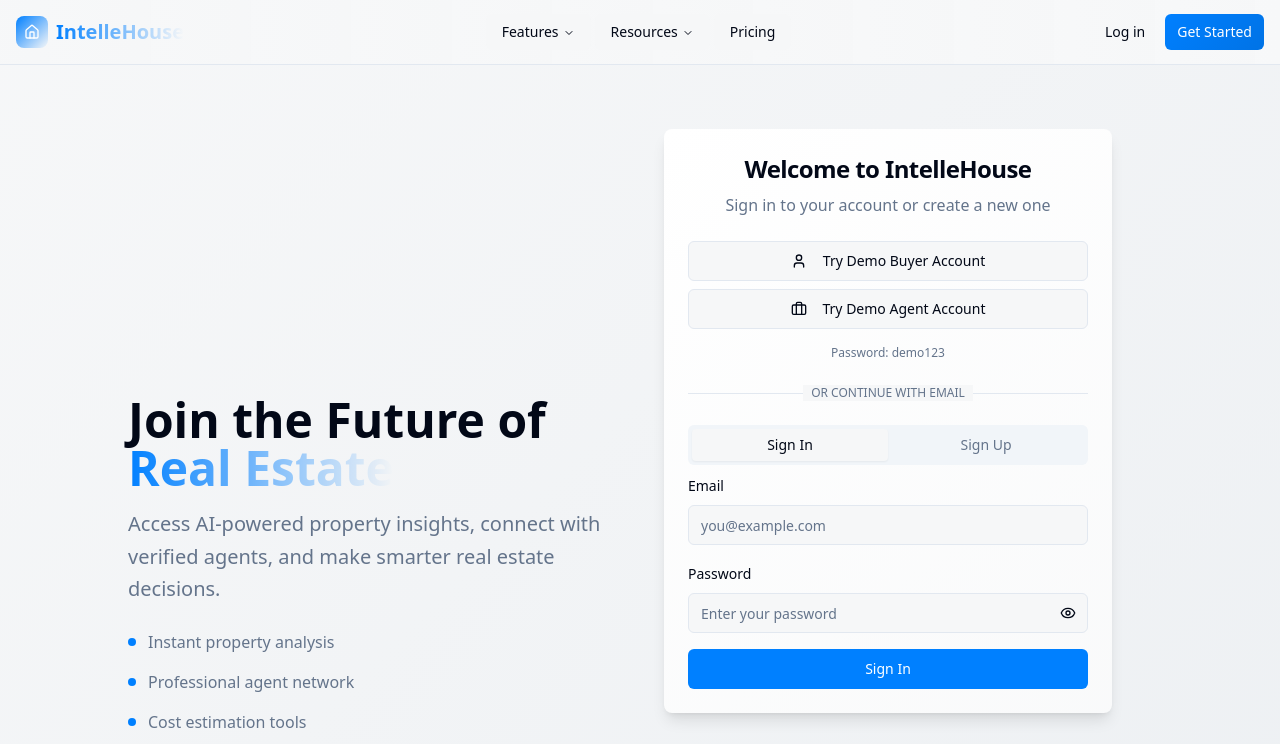
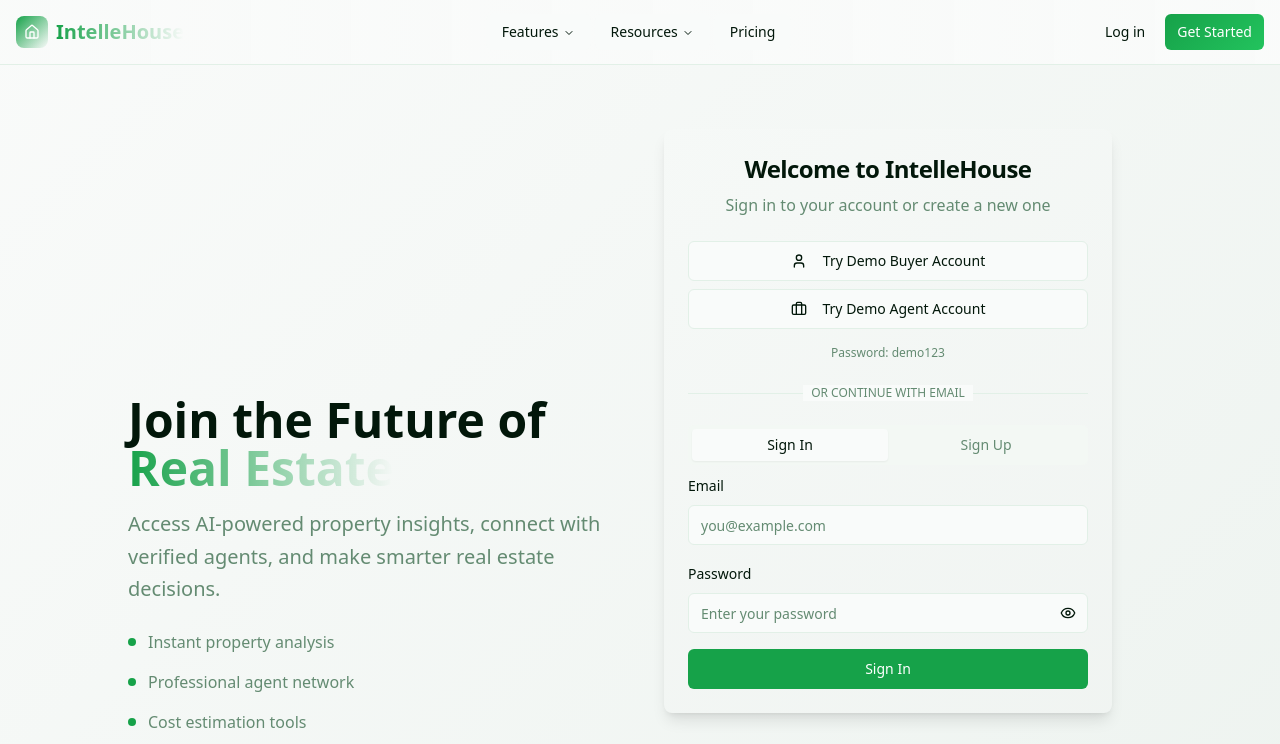
Before and after one commit to HieuQN/lovable-bounty-builder, a React (Vite) app: page /auth in a window 1280 px wide. Shown: the top 744 px of the page. Built offline with nearby package versions, Linux system fonts and the light colour scheme.

Commit message:
feat: Implement green theme

```diff
--- a/src/index.css
+++ b/src/index.css
@@ -8,41 +8,41 @@ All colors MUST be HSL.
 
 @layer base {
   :root {
-    --background: 210 14% 97%;
-    --foreground: 222.2 84% 4.9%;
+    --background: 142 15% 98%;
+    --foreground: 142 84% 4.9%;
 
-    --card: 0 0% 100%;
-    --card-foreground: 222.2 84% 4.9%;
+    --card: 142 20% 97%;
+    --card-foreground: 142 84% 4.9%;
 
-    --popover: 0 0% 100%;
-    --popover-foreground: 222.2 84% 4.9%;
+    --popover: 142 20% 97%;
+    --popover-foreground: 142 84% 4.9%;
 
-    --primary: 210 100% 50%;
+    --primary: 142 76% 36%;
     --primary-foreground: 0 0% 100%;
-    --primary-hover: 210 100% 45%;
+    --primary-hover: 142 70% 45%;
 
-    --secondary: 210 15% 90%;
-    --secondary-foreground: 222.2 47.4% 11.2%;
+    --secondary: 142 25% 90%;
+    --secondary-foreground: 142 47.4% 11.2%;
 
-    --muted: 210 40% 96.1%;
-    --muted-foreground: 215.4 16.3% 46.9%;
+    --muted: 142 25% 96.1%;
+    --muted-foreground: 142 16.3% 46.9%;
 
-    --accent: 210 40% 96.1%;
-    --accent-foreground: 222.2 47.4% 11.2%;
+    --accent: 142 25% 65%;
+    --accent-foreground: 142 47.4% 11.2%;
 
     --destructive: 0 84.2% 60.2%;
-    --destructive-foreground: 210 40% 98%;
+    --destructive-foreground: 142 40% 98%;
 
-    --border: 214.3 31.8% 91.4%;
-    --input: 214.3 31.8% 91.4%;
-    --ring: 210 100% 50%;
+    --border: 142 31.8% 91.4%;
+    --input: 142 31.8% 91.4%;
+    --ring: 142 76% 36%;
 
     --radius: 0.5rem;
 
-    /* Professional gradients */
-    --gradient-primary: linear-gradient(135deg, hsl(210 100% 50%), hsl(210 100% 45%));
-    --gradient-hero: linear-gradient(135deg, hsl(210 14% 97%) 0%, hsl(210 20% 94%) 100%);
-    --gradient-card: linear-gradient(145deg, hsl(0 0% 100%), hsl(210 14% 98%));
+    /* Professional green gradients */
+    --gradient-primary: linear-gradient(135deg, hsl(142 76% 36%), hsl(142 70% 45%));
+    --gradient-hero: linear-gradient(135deg, hsl(142 15% 98%) 0%, hsl(142 20% 94%) 100%);
+    --gradient-card: linear-gradient(145deg, hsl(142 20% 97%), hsl(142 15% 95%));
 
     /* Professional shadows */
     --shadow-sm: 0 1px 2px 0 hsl(0 0% 0% / 0.05);
@@ -61,48 +61,48 @@ All colors MUST be HSL.
   }
 
   .dark {
-    --background: 222.2 84% 4.9%;
-    --foreground: 210 40% 98%;
+    --background: 142 84% 4.9%;
+    --foreground: 142 40% 98%;
 
-    --card: 222.2 84% 4.9%;
-    --card-foreground: 210 40% 98%;
+    --card: 142 20% 8%;
+    --card-foreground: 142 40% 98%;
 
-    --popover: 222.2 84% 4.9%;
-    --popover-foreground: 210 40% 98%;
+    --popover: 142 20% 8%;
+    --popover-foreground: 142 40% 98%;
 
-    --primary: 210 100% 60%;
-    --primary-foreground: 222.2 47.4% 11.2%;
-    --primary-hover: 210 100% 55%;
+    --primary: 142 70% 50%;
+    --primary-foreground: 142 47.4% 11.2%;
+    --primary-hover: 142 70% 55%;
 
-    --secondary: 217.2 32.6% 17.5%;
-    --secondary-foreground: 210 40% 98%;
+    --secondary: 142 32.6% 17.5%;
+    --secondary-foreground: 142 40% 98%;
 
-    --muted: 217.2 32.6% 17.5%;
-    --muted-foreground: 215 20.2% 65.1%;
+    --muted: 142 32.6% 17.5%;
+    --muted-foreground: 142 20.2% 65.1%;
 
-    --accent: 217.2 32.6% 17.5%;
-    --accent-foreground: 210 40% 98%;
+    --accent: 142 32.6% 25%;
+    --accent-foreground: 142 40% 98%;
 
     --destructive: 0 62.8% 30.6%;
-    --destructive-foreground: 210 40% 98%;
+    --destructive-foreground: 142 40% 98%;
 
-    --border: 217.2 32.6% 17.5%;
-    --input: 217.2 32.6% 17.5%;
-    --ring: 210 100% 60%;
+    --border: 142 32.6% 17.5%;
+    --input: 142 32.6% 17.5%;
+    --ring: 142 70% 50%;
 
-    /* Dark mode gradients */
-    --gradient-primary: linear-gradient(135deg, hsl(210 100% 60%), hsl(210 100% 55%));
-    --gradient-hero: linear-gradient(135deg, hsl(222.2 84% 4.9%) 0%, hsl(217.2 32.6% 17.5%) 100%);
-    --gradient-card: linear-gradient(145deg, hsl(222.2 84% 4.9%), hsl(217.2 32.6% 17.5%));
+    /* Dark mode green gradients */
+    --gradient-primary: linear-gradient(135deg, hsl(142 70% 50%), hsl(142 70% 55%));
+    --gradient-hero: linear-gradient(135deg, hsl(142 84% 4.9%) 0%, hsl(142 32.6% 17.5%) 100%);
+    --gradient-card: linear-gradient(145deg, hsl(142 20% 8%), hsl(142 32.6% 17.5%));
 
-    --sidebar-background: 240 5.9% 10%;
-    --sidebar-foreground: 240 4.8% 95.9%;
-    --sidebar-primary: 224.3 76.3% 48%;
+    --sidebar-background: 142 5.9% 10%;
+    --sidebar-foreground: 142 4.8% 95.9%;
+    --sidebar-primary: 142 76.3% 48%;
     --sidebar-primary-foreground: 0 0% 100%;
-    --sidebar-accent: 240 3.7% 15.9%;
-    --sidebar-accent-foreground: 240 4.8% 95.9%;
-    --sidebar-border: 240 3.7% 15.9%;
-    --sidebar-ring: 217.2 91.2% 59.8%;
+    --sidebar-accent: 142 3.7% 15.9%;
+    --sidebar-accent-foreground: 142 4.8% 95.9%;
+    --sidebar-border: 142 3.7% 15.9%;
+    --sidebar-ring: 142 91.2% 59.8%;
   }
 }
 
```
